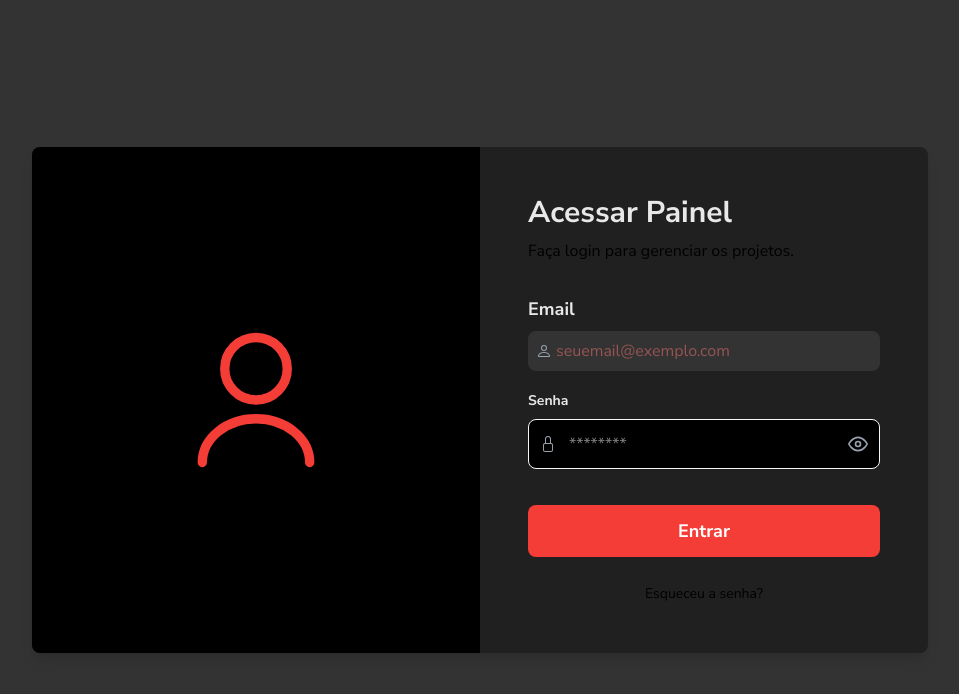
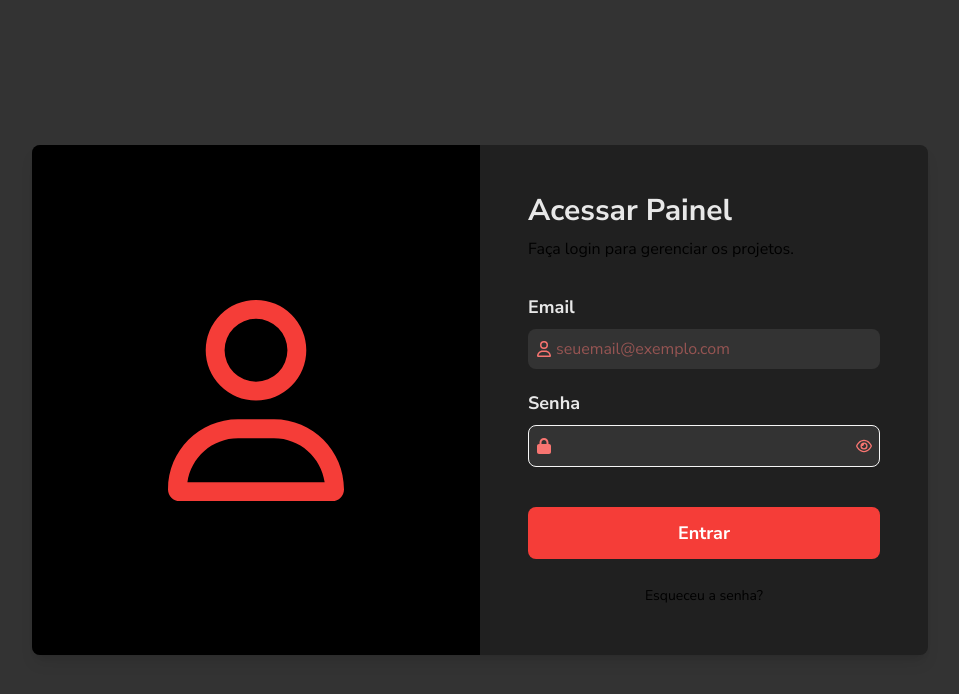
Before and after one commit to Laysabernardes/TCC, a React (Vite) app in the folder frontend/: page /login in a window 1280 px wide. Shown: the top 694 px of the page, without its empty margins (160-1119 px from the left). Built offline with nearby package versions, Linux system fonts and the light colour scheme.

Commit message:
feat: passwordInput

```diff
--- a/frontend/src/components/inputs/index.tsx
+++ b/frontend/src/components/inputs/index.tsx
@@ -1,6 +1,7 @@
 /* eslint-disable @typescript-eslint/no-explicit-any */
 import React, { useState, useRef, useEffect } from "react";
 import type { ReactElement } from "react";
+import { FaRegEye, FaRegEyeSlash, FaLock } from "react-icons/fa6";
 
 interface InputProps extends React.InputHTMLAttributes<HTMLInputElement> {
   id: string;
@@ -9,6 +10,7 @@ interface InputProps extends React.InputHTMLAttributes<HTMLInputElement> {
   placeholder?: string;
   icon?: ReactElement<any, any>;
   required?: boolean;
+  errors?: any;
 }
 
 function TypeInput({
@@ -40,6 +42,48 @@ function TypeInput({
           {...rest}
           className="w-full bg-dark-1 p-2 pl-7 rounded-lg text-red-3"
         />
+      </div>
+    </div>
+  );
+}
+
+function PasswordInput({
+  id,
+  title,
+  type = "text",
+  placeholder,
+  icon,
+  required,
+  errors,
+  ...rest
+}: InputProps) {
+  const [showPassword, setShowPassword] = useState(false);
+
+  return (
+    <div className="my-5 flex flex-col gap-2">
+      <label htmlFor={id} className="text-lg font-bold text-light-3">
+        {title} {required && <span className="text-red-3">*</span>}
+      </label>
+      <div className="relative">
+        <div className="absolute left-2 h-full flex items-center justify-center text-red-3">
+          <FaLock />
+        </div>
+        <input
+          id={id}
+          type={showPassword ? "text" : "password"}
+          className={`w-full bg-dark-1 p-2 pl-10 pr-10 rounded-lg text-light-2 border
+            ${errors?.[id] ? "border-red-3" : "border-dark-4"}
+            focus:outline-none focus:ring-2 focus:ring-red-2`}
+          {...rest}
+        />
+        <button
+          type="button"
+          onClick={() => setShowPassword(!showPassword)}
+          className="absolute right-2 inset-y-0 flex items-center text-red-3"
+          aria-label={showPassword ? "Ocultar senha" : "Mostrar senha"}
+        >
+          {showPassword ? <FaRegEyeSlash /> : <FaRegEye />}
+        </button>
       </div>
     </div>
   );
@@ -274,4 +318,4 @@ function MultiSelect({
   );
 }
 
-export { TypeInput, Textarea, Selection, MultiSelect };
+export { TypeInput, PasswordInput, Textarea, Selection, MultiSelect };
--- a/frontend/src/pages/login/index.tsx
+++ b/frontend/src/pages/login/index.tsx
@@ -5,44 +5,16 @@ import { z } from "zod";
 import { zodResolver } from "@hookform/resolvers/zod";
 import { Link, useNavigate } from "react-router-dom";
 
-import { TypeInput } from "../../components/inputs";
+import { TypeInput, PasswordInput } from "../../components/inputs";
 import { authService } from "../../service/authService";
 
-const UserIcon = () => (
-    <svg xmlns="http://www.w3.org/2000/svg" width="16" height="16" fill="currentColor" className="text-gray-400" viewBox="0 0 16 16">
-        <path d="M8 8a3 3 0 1 0 0-6 3 3 0 0 0 0 6zm2-3a2 2 0 1 1-4 0 2 2 0 0 1 4 0zm4 8c0 1-1 1-1 1H3s-1 0-1-1 1-4 6-4 6 3 6 4zm-1-.004c-.001-.246-.154-.986-.832-1.664C11.516 10.68 10.289 10 8 10c-2.29 0-3.516.68-4.168 1.332-.678.678-.83 1.418-.832 1.664h10z"/>
-    </svg>
-);
-
-const LockIcon = () => (
-    <svg xmlns="http://www.w3.org/2000/svg" width="16" height="16" fill="currentColor" className="text-gray-400" viewBox="0 0 16 16">
-        <path d="M8 1a2 2 0 0 1 2 2v4H6V3a2 2 0 0 1 2-2zm3 6V3a3 3 0 0 0-6 0v4a2 2 0 0 0-2 2v5a2 2 0 0 0 2 2h6a2 2 0 0 0 2-2V9a2 2 0 0 0-2-2zM5 8h6a1 1 0 0 1 1 1v5a1 1 0 0 1-1 1H5a1 1 0 0 1-1-1V9a1 1 0 0 1 1-1z"/>
-    </svg>
-);
-
-// Ícones para visualizar/ocultar senha
-const EyeIcon = () => (
-    <svg xmlns="http://www.w3.org/2000/svg" width="20" height="20" viewBox="0 0 24 24" fill="none" stroke="currentColor" strokeWidth="2" strokeLinecap="round" strokeLinejoin="round" className="text-gray-400">
-        <path d="M1 12s4-8 11-8 11 8 11 8-4 8-11 8-11-8-11-8z"></path><circle cx="12" cy="12" r="3"></circle>
-    </svg>
-);
-
-const EyeOffIcon = () => (
-    <svg xmlns="http://www.w3.org/2000/svg" width="20" height="20" viewBox="0 0 24 24" fill="none" stroke="currentColor" strokeWidth="2" strokeLinecap="round" strokeLinejoin="round" className="text-gray-400">
-        <path d="M17.94 17.94A10.07 10.07 0 0 1 12 20c-7 0-11-8-11-8a18.45 18.45 0 0 1 5.06-5.94M9.9 4.24A9.12 9.12 0 0 1 12 4c7 0 11 8 11 8a18.5 18.5 0 0 1-2.16 3.19m-6.72-1.07a3 3 0 1 1-4.24-4.24"></path><line x1="1" y1="1" x2="23" y2="23"></line>
-    </svg>
-);
-
-const LoginIcon = () => (
-    <svg width="150" height="150" viewBox="0 0 24 24" fill="none" xmlns="http://www.w3.org/2000/svg">
-      <title>Ícone de Login</title>
-      <path d="M12 12C14.7614 12 17 9.76142 17 7C17 4.23858 14.7614 2 12 2C9.23858 2 7 4.23858 7 7C7 9.76142 9.23858 12 12 12Z" stroke="currentColor" className="text-red-2" strokeWidth="1.5" strokeLinecap="round" strokeLinejoin="round"/>
-      <path d="M20.59 22C20.59 18.13 16.74 15 12 15C7.26 15 3.41 18.13 3.41 22" stroke="currentColor" className="text-red-2" strokeWidth="1.5" strokeLinecap="round" strokeLinejoin="round"/>
-    </svg>
-);
+import { FaRegUser } from "react-icons/fa6";
 
 const LoginSchema = z.object({
-  email: z.string().min(1, "Email é obrigatório.").email("Por favor, insira um email válido."),
+  email: z
+    .string()
+    .min(1, "Email é obrigatório.")
+    .email("Por favor, insira um email válido."),
   password: z.string().min(1, "Senha é obrigatória."),
 });
 
@@ -69,13 +41,13 @@ function Login() {
 
     try {
       const result = await authService.login(data);
-      if(result.token) {
+      if (result.token) {
         localStorage.setItem("authToken", result.token);
       }
       navigate("/guara-adm");
-
     } catch (error: any) {
-      const errorMessage = error.response?.data?.message || "An error occurred during login.";
+      const errorMessage =
+        error.response?.data?.message || "An error occurred during login.";
       setApiError(errorMessage);
     } finally {
       setLoading(false);
@@ -90,15 +62,12 @@ function Login() {
       <section className="w-full max-w-4xl flex flex-row bg-dark-2 rounded-lg shadow-lg overflow-hidden">
         {/* Coluna do Ícone (visível em telas médias e maiores) */}
         <div className="hidden md:flex w-1/2 items-center justify-center p-12 bg-dark-3">
-          <LoginIcon />
+          <FaRegUser className="w-1/2 h-1/2 text-red-2" />
         </div>
 
         {/* Coluna do Formulário */}
         <div className="w-full md:w-1/2 flex flex-col justify-center">
-          <form
-            onSubmit={handleSubmit(handleLogin)}
-            className="p-8 sm:p-12"
-          >
+          <form onSubmit={handleSubmit(handleLogin)} className="p-8 sm:p-12">
             <div className="mb-8">
               <h2 className="text-3xl font-bold text-light-3">
                 Acessar Painel
@@ -121,42 +90,22 @@ function Login() {
               title="Email"
               type="email"
               placeholder="seuemail@exemplo.com"
-              icon={<UserIcon />}
+              icon={<FaRegUser />}
               {...register("email")}
             />
             {errors.email && (
-              <p className="text-red-3 text-sm mt-[-10px] mb-3">{errors.email.message}</p>
+              <p className="text-red-3 text-sm mt-[-10px] mb-3">
+                {errors.email.message}
+              </p>
             )}
 
             {/* Campo de Senha com botão de visualização */}
-            <div className="mb-4">
-              <label htmlFor="password" className="block text-light-3 text-sm font-bold mb-2">
-                  Senha
-              </label>
-              <div className="relative">
-                  <span className="absolute inset-y-0 left-0 flex items-center pl-3">
-                      <LockIcon />
-                  </span>
-                  <input
+            <PasswordInput
               id="password"
-                      type={showPassword ? 'text' : 'password'}
+              title="Senha"
               placeholder="********"
-                      className={`w-full bg-dark-3 text-light-2 border rounded-lg py-3 pl-10 pr-10 focus:outline-none focus:ring-2 focus:ring-red-2 ${errors.password ? 'border-red-3' : 'border-dark-4'}`}
               {...register("password")}
             />
-                  <button
-                      type="button"
-                      onClick={() => setShowPassword(!showPassword)}
-                      className="absolute inset-y-0 right-0 flex items-center pr-3 cursor-pointer"
-                      aria-label={showPassword ? "Ocultar senha" : "Mostrar senha"}
-                  >
-                      {showPassword ? <EyeOffIcon /> : <EyeIcon />}
-                  </button>
-              </div>
-            </div>
-            {errors.password && (
-              <p className="text-red-3 text-sm mt-[-10px] mb-3">{errors.password.message}</p>
-            )}
 
             {/* Botão de Submissão */}
             <button
@@ -164,15 +113,17 @@ function Login() {
               disabled={loading}
               className="w-full bg-red-2 text-lg font-bold text-white text-center rounded-lg p-3 mt-5 cursor-pointer transition-transform duration-200 hover:bg-red-1 hover:scale-105 disabled:bg-gray-500 disabled:cursor-not-allowed"
             >
-              {loading ? 'Entrando...' : 'Entrar'}
+              {loading ? "Entrando..." : "Entrar"}
             </button>
 
             <div className="text-center mt-6">
-                <Link to="/" className="text-sm text-light-4 hover:text-red-2 transition-colors">
+              <Link
+                to="/"
+                className="text-sm text-light-4 hover:text-red-2 transition-colors"
+              >
                 Esqueceu a senha?
               </Link>
             </div>
-
           </form>
         </div>
       </section>
```
Lines whose indentation alone changed are shown as unchanged.
